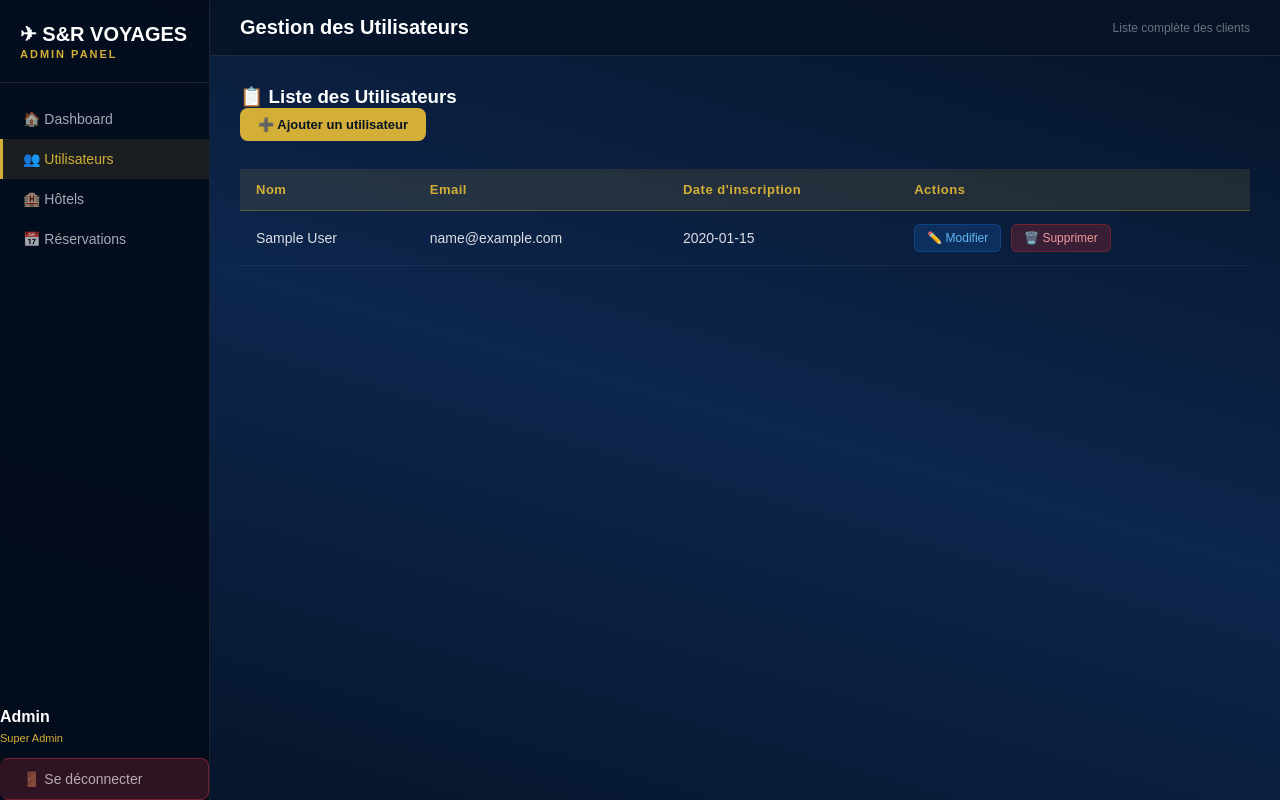
After one commit to rana12345678910/R-S-Agence-Voyage, a PHP site: page /admin/users.php in a window 1280 px wide. The commit adds this page. Run offline with PHP 8.4, Linux system fonts and the light colour scheme; tables that the repository leaves empty hold one stand-in row (values such as "Sample post").

Commit message:
gestion des utilisateurs

```diff
--- a/admin/add_user.php
+++ b/admin/add_user.php
@@ -14,8 +14,8 @@
     <div class="sidebar-logo">✈ S&R VOYAGES<span>ADMIN PANEL</span></div>
     <nav>
       <a href="dashboard_admin.php">🏠 Dashboard</a>
-        <a href="add_user"  class="active">👥 Utilisateurs</a>
-        <a href="ajouter_hotel.php">      🏨 Hôtels</a>
+        <a href="users.php"  class="active">👥 Utilisateurs</a>
+        <a href="hotel.php">      🏨 Hôtels</a>
         <a href="#reservations">📅 Réservations</a>
     </nav>
     <div class="sidebar-bottom">
--- a/admin/dashboard_admin.php
+++ b/admin/dashboard_admin.php
@@ -16,7 +16,7 @@
     <div class="sidebar-logo">✈ S&R VOYAGES<span>ADMIN PANEL</span></div>
     <nav>
       <a href="dashboard_admin.php" class="active">🏠 Dashboard</a>
-        <a href="edit_user.php"  >👥 Utilisateurs</a>
+        <a href="users.php"  >👥 Utilisateurs</a>
         <a href="hotel.php">      🏨 Hôtels</a>
         <a href="#reservations">📅 Réservations</a>
     </nav>
--- a/admin/edit_user.php
+++ b/admin/edit_user.php
@@ -14,7 +14,7 @@
     <div class="sidebar-logo">✈ S&R VOYAGES<span>ADMIN PANEL</span></div>
     <nav>
       <a href="dashboard_admin.php">🏠 Dashboard</a>
-        <a href="#users"  class="active">👥 Utilisateurs</a>
+        <a href="users.php"  class="active">👥 Utilisateurs</a>
         <a href="hotel.php">      🏨 Hôtels</a>
         <a href="#reservations">📅 Réservations</a>
     </nav>
--- a/admin/form_modifier.php
+++ b/admin/form_modifier.php
@@ -33,7 +33,7 @@ $hotel = $result->fetch_assoc();
     <div class="sidebar-logo">✈ S&R VOYAGES<span>ADMIN PANEL</span></div>
     <nav>
         <a href="dashboard_admin.php">🏠 Dashboard</a>
-        <a href="add_user.php">👥 Utilisateurs</a>
+        <a href="users.php">👥 Utilisateurs</a>
         <a href="hotel.php" class="active">🏨 Hôtels</a>
         <a href="reservations.php">📅 Réservations</a>
     </nav>
--- a/admin/hotel.php
+++ b/admin/hotel.php
@@ -130,7 +130,7 @@ include("../includes/db_connect.php");
     <div class="sidebar-logo">✈ S&R VOYAGES<span>ADMIN PANEL</span></div>
     <nav>
         <a href="dashboard_admin.php">🏠 Dashboard</a>
-        <a href="add_user.php">👥 Utilisateurs</a>
+        <a href="users.php">👥 Utilisateurs</a>
         <a href="hotel.php" class="active">🏨 Hôtels</a>
         <a href="reservations.php">📅 Réservations</a>
     </nav>
--- /dev/null
+++ b/admin/users.php
@@ -0,0 +1,135 @@
+<?php
+include("../includes/db_connect.php"); // connexion à ta base
+?>
+<!DOCTYPE html>
+<html lang="fr">
+<head>
+    <meta charset="UTF-8">
+    <link rel="stylesheet" href="../assets/css/style3.css">
+    <title>Liste des Utilisateurs</title>
+    <style>
+        table {
+            width: 100%;
+            border-collapse: collapse;
+            font-size: 14px;
+            margin-top: 10px;
+        }
+        thead tr {
+            background: rgba(212, 175, 55, 0.12);
+            border-bottom: 1px solid rgba(212, 175, 55, 0.3);
+        }
+        th {
+            padding: 13px 16px;
+            text-align: left;
+            color: #d4af37;
+            font-size: 13px;
+            font-weight: 600;
+        }
+        td {
+            padding: 13px 16px;
+            border-bottom: 1px solid rgba(255,255,255,0.06);
+            color: rgba(255,255,255,0.85);
+            font-size: 14px;
+        }
+        tbody tr:hover { background: rgba(255,255,255,0.04); }
+
+        .btn-add {
+            display: inline-block;
+            margin-bottom: 18px;
+            padding: 9px 18px;
+            background: #d4af37;
+            color: #061327;
+            border-radius: 8px;
+            text-decoration: none;
+            font-size: 13px;
+            font-weight: 700;
+        }
+        .btn-edit {
+            padding: 6px 12px;
+            background: rgba(21, 101, 192, 0.25);
+            color: #64b5f6;
+            border: 1px solid rgba(21, 101, 192, 0.4);
+            border-radius: 6px;
+            text-decoration: none;
+            font-size: 12px;
+            margin-right: 6px;
+        }
+        .btn-delete {
+            padding: 6px 12px;
+            background: rgba(198, 40, 40, 0.25);
+            color: #ef9a9a;
+            border: 1px solid rgba(198, 40, 40, 0.4);
+            border-radius: 6px;
+            text-decoration: none;
+            font-size: 12px;
+        }
+    </style>
+</head>
+<body>
+
+<!-- SIDEBAR -->
+<aside class="sidebar">
+    <div class="sidebar-logo">✈ S&R VOYAGES<span>ADMIN PANEL</span></div>
+    <nav>
+        <a href="dashboard_admin.php">🏠 Dashboard</a>
+        <a href="users.php" class="active">👥 Utilisateurs</a>
+        <a href="hotel.php">🏨 Hôtels</a>
+        <a href="reservations.php">📅 Réservations</a>
+    </nav>
+    <div class="sidebar-bottom">
+        <p>Admin</p><span>Super Admin</span>
+        <a href="../login.php" class="btn-logout">🚪 Se déconnecter</a>
+    </div>
+</aside>
+
+<!-- MAIN -->
+<div class="main">
+    <div class="topbar">
+        <h2>Gestion des Utilisateurs</h2>
+        <p>Liste complète des clients</p>
+    </div>
+
+    <div class="content">
+        <h3>📋 Liste des Utilisateurs</h3>
+        <a href="add_user.php" class="btn-add">➕ Ajouter un utilisateur</a>
+
+        <table>
+            <thead>
+                <tr>
+                    <th>Nom</th>
+                    <th>Email</th>
+                    <th>Date d'inscription</th>
+                    <th>Actions</th>
+                </tr>
+            </thead>
+            <tbody>
+            <?php
+            $result = $conn->query("SELECT * FROM users");
+            if ($result && $result->num_rows > 0) {
+                while ($row = $result->fetch_assoc()) {
+                    $nom   = isset($row['nom']) ? htmlspecialchars($row['nom']) : '-';
+                    $email = isset($row['email']) ? htmlspecialchars($row['email']) : '-';
+                    $date  = isset($row['date_inscription']) ? htmlspecialchars($row['date_inscription']) : '-';
+
+                    echo "<tr>";
+                    echo "<td>$nom</td>";
+                    echo "<td>$email</td>";
+                    echo "<td>$date</td>";
+                    echo "<td>
+                            <a href='edit_user.php?id=" . (int)$row['id'] . "' class='btn-edit'>✏️ Modifier</a>
+                            <a href='supprimer_user.php?id=" . (int)$row['id'] . "' class='btn-delete'
+                               onclick=\"return confirm('Confirmer la suppression ?')\">🗑️ Supprimer</a>
+                          </td>";
+                    echo "</tr>";
+                }
+            } else {
+                echo "<tr><td colspan='4'>Aucun utilisateur enregistré pour l'instant.</td></tr>";
+            }
+            ?>
+            </tbody>
+        </table>
+    </div>
+</div>
+
+</body>
+</html>
--- a/connexion/agence_voyage_db.sql
+++ b/connexion/agence_voyage_db.sql
@@ -122,7 +122,8 @@ CREATE TABLE `users` (
   `id` int(11) NOT NULL,
   `nom` varchar(20) NOT NULL,
   `email` varchar(20) NOT NULL,
-  `mot_de_passe` varchar(100) NOT NULL
+  `mot_de_passe` varchar(100) NOT NULL,
+  `date_inscription` date NOT NULL DEFAULT curdate()
 ) ENGINE=InnoDB DEFAULT CHARSET=utf8mb4 COLLATE=utf8mb4_general_ci;
 
 --
```
Also changed, not shown: admin/supprimer_user.php (added, +14 -0 lines).
